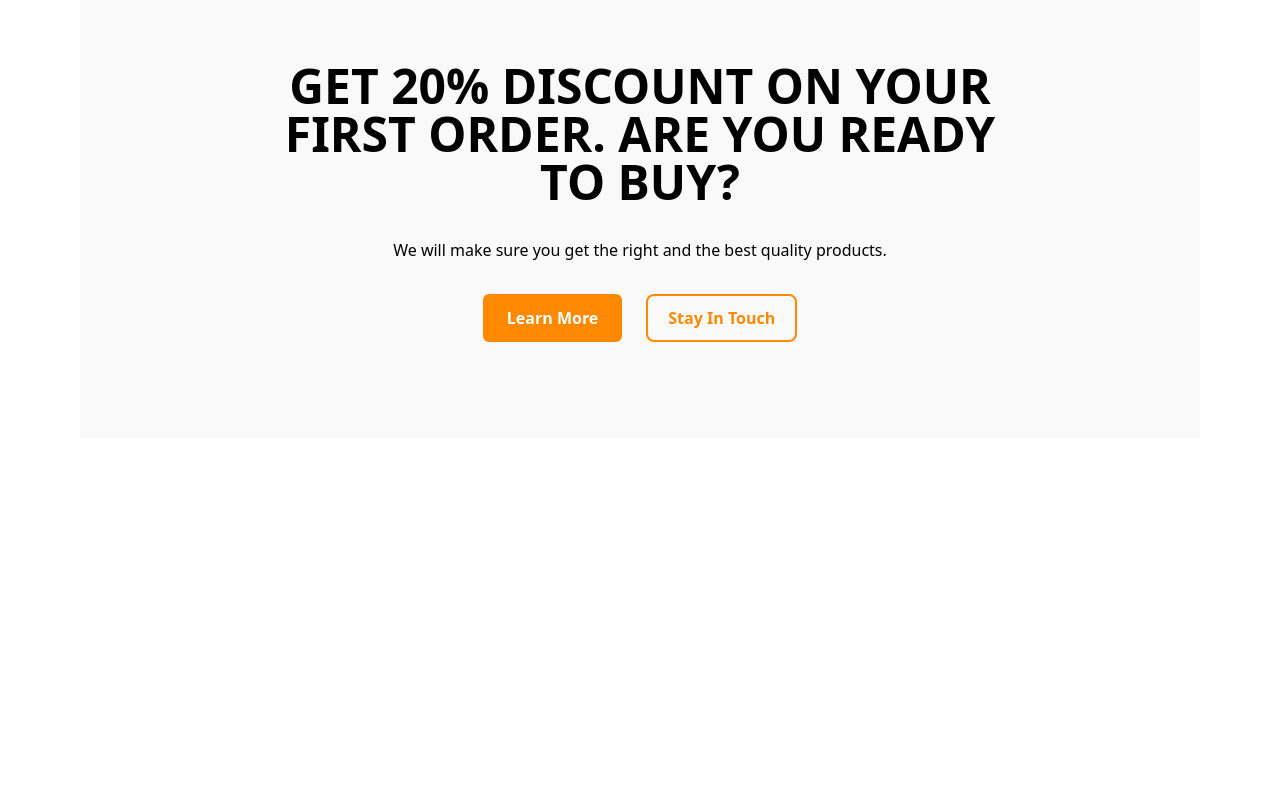
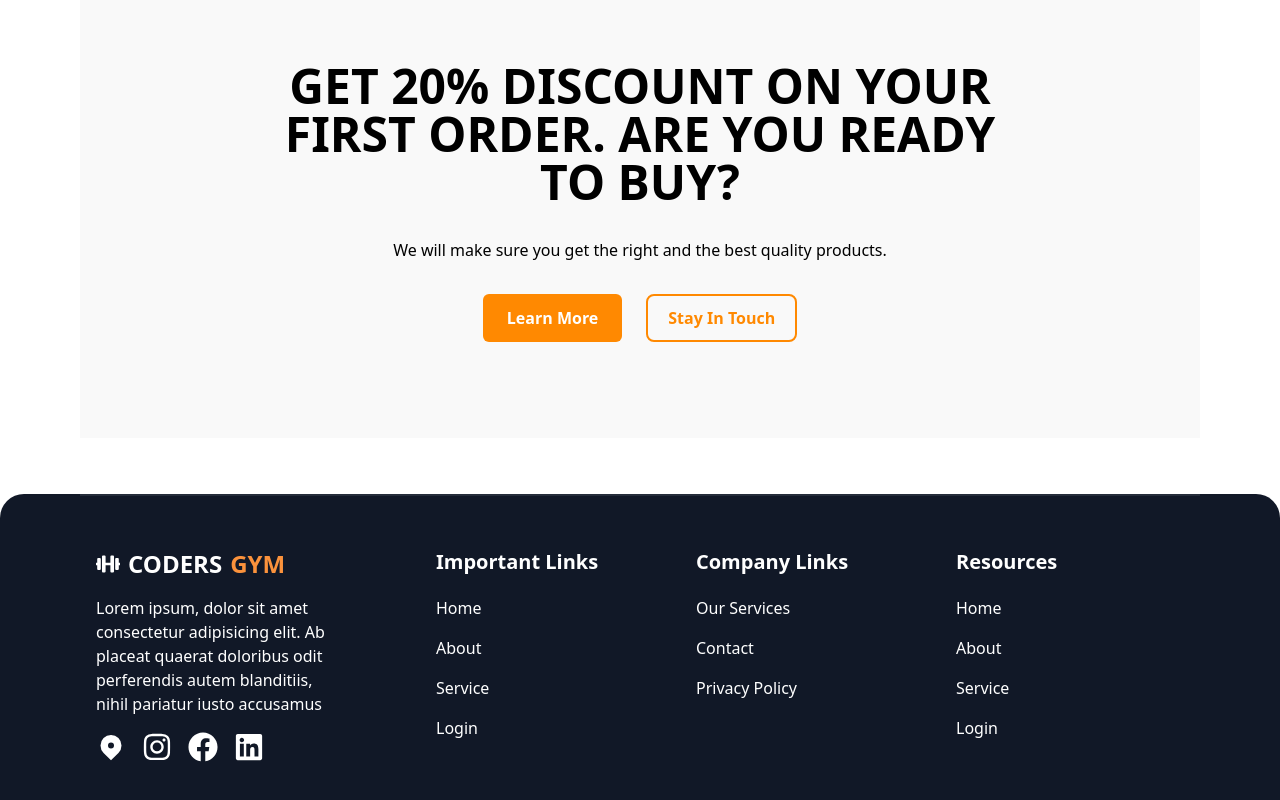
Before and after one commit to rizkidwik/gym-landing-page, a React (Vite) app: page / in a window 1280 px wide. Shown: the part 3967-4767 px from the top of the page. Before the commit the page ends 4461 px from the top, so only its background shows below. Built offline with nearby package versions, Linux system fonts and the light colour scheme; a web font is replaced by a local one.

Commit message:
feat: create footer & done

```diff
--- a/src/App.tsx
+++ b/src/App.tsx
@@ -4,6 +4,7 @@ import Hero from './components/Hero/Hero'
 import Equipments from './components/Equipments/Equipments'
 import Banner from './components/Banner/Banner'
 import Banner2 from './components/Banner/Banner2'
+import Footer from './components/Footer/Footer'
 import Tab from './components/Tab/Tab'
 import Testimonials from './components/Testimonials/Testimonials'
 import BgImage from "./assets/bg.png"
@@ -32,6 +33,7 @@ function App() {
         <Banner {...Banner2Data} />
         <Testimonials/>
         <Banner2/>
+        <Footer/>
     </div>
   )
 }
--- /dev/null
+++ b/src/components/Footer/Footer.tsx
@@ -0,0 +1,103 @@
+import React from 'react'
+import { FaDumbbell, FaFacebook, FaInstagram, FaLinkedin } from 'react-icons/fa'
+import { HiLocationMarker } from 'react-icons/hi'
+
+const Footer = () => {
+  return (
+    <div className='bg-gray-900 rounded-t-3xl'>
+        <div className="container">
+            <div className='grid md:grid-cols-4 md:gap-4 py-5
+            border-t-2 border-gray-300/10 text-white'>
+                {/* brand info section */}
+                <div className='py-8 px-4 space-y-4 '>
+                    <div className='text-2xl flex items-center gap-2
+                    font-bold uppercase'>
+                        <FaDumbbell/>
+                        <p>Coders</p>
+                        <p className="text-secondary">Gym</p>
+                    </div>
+                    <p>
+                        Lorem ipsum, dolor sit amet consectetur adipisicing
+                        elit. Ab placeat quaerat doloribus odit perferendis autem blanditiis,
+                        nihil pariatur iusto accusamus
+                    </p>
+                    <div className='flex items-center justify-start gap-4'>
+                        <a href="#">
+                            <HiLocationMarker className='text-3xl'/>
+                        </a>
+                        <a href="#">
+                            <FaInstagram className='text-3xl'/>
+                        </a>
+                        <a href="#">
+                            <FaFacebook className='text-3xl'/>
+                        </a>
+                        <a href="#">
+                            <FaLinkedin className='text-3xl'/>
+                        </a>
+                    </div>
+                </div>
+
+                {/* Footer LInks */}
+                <div className='grid grid-cols-2 md:grid-cols-3
+                md:col-span-3 md:ml-14'>
+                    <div className='py-8 px-4'>
+                        <h1 className='sm:text-xl text-xl font-bold
+                        sm:text-left text-justify mb-5'>Important Links</h1>
+                        <ul className='flex flex-col gap-4'>
+                            <li>
+                                <a href="#">Home</a>
+                            </li>
+                            <li>
+                                <a href="#">About</a>
+                            </li>
+                            <li>
+                                <a href="#">Service</a>
+                            </li>
+                            <li>
+                                <a href="#">Login</a>
+                            </li>
+                        </ul>
+                    </div>
+                    <div className='py-8 px-4'>
+                        <h1 className='sm:text-xl text-xl font-bold
+                        sm:text-left text-justify mb-5'>Company Links</h1>
+                        <ul className='flex flex-col gap-4'>
+                            <li>
+                                <a href="#">Our Services</a>
+                            </li>
+                            <li>
+                                <a href="#">Contact</a>
+                            </li>
+                            <li>
+                                <a href="#">Privacy Policy</a>
+                            </li>
+                        </ul>
+                    </div>
+                    <div className='py-8 px-4'>
+                        <h1 className='sm:text-xl text-xl font-bold
+                        sm:text-left text-justify mb-5'>Resources</h1>
+                        <ul className='flex flex-col gap-4'>
+                            <li>
+                                <a href="#">Home</a>
+                            </li>
+                            <li>
+                                <a href="#">About</a>
+                            </li>
+                            <li>
+                                <a href="#">Service</a>
+                            </li>
+                            <li>
+                                <a href="#">Login</a>
+                            </li>
+                        </ul>
+                    </div>
+                </div>
+
+            </div>
+
+        </div>
+    </div>
+  )
+}
+
+export default Footer
```
